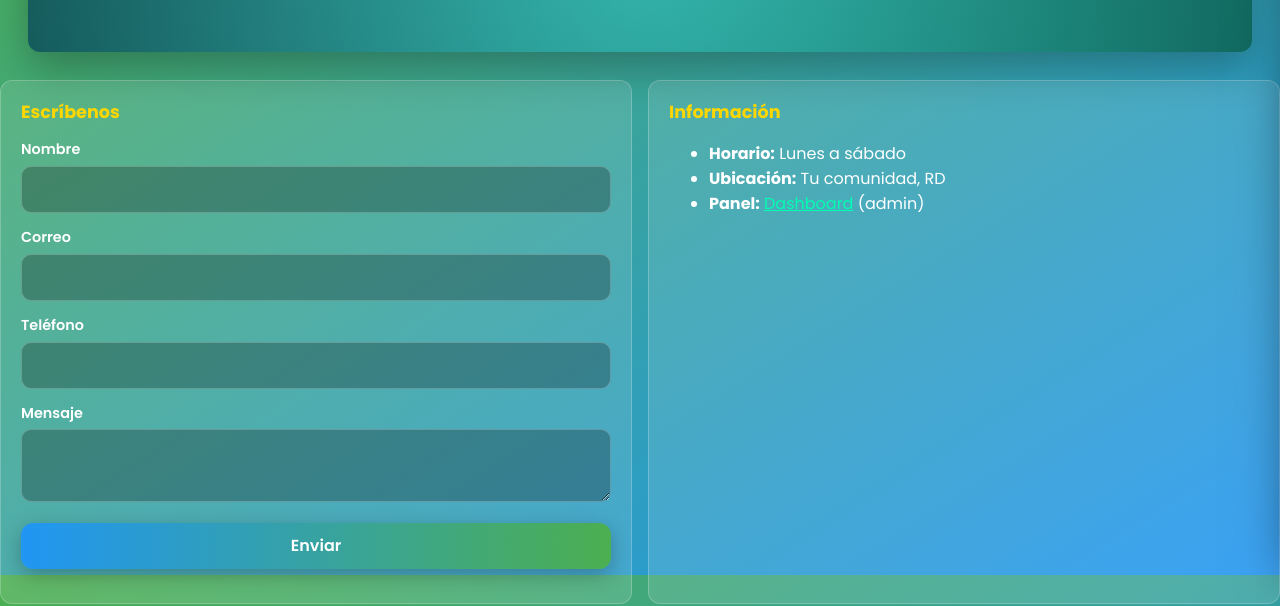
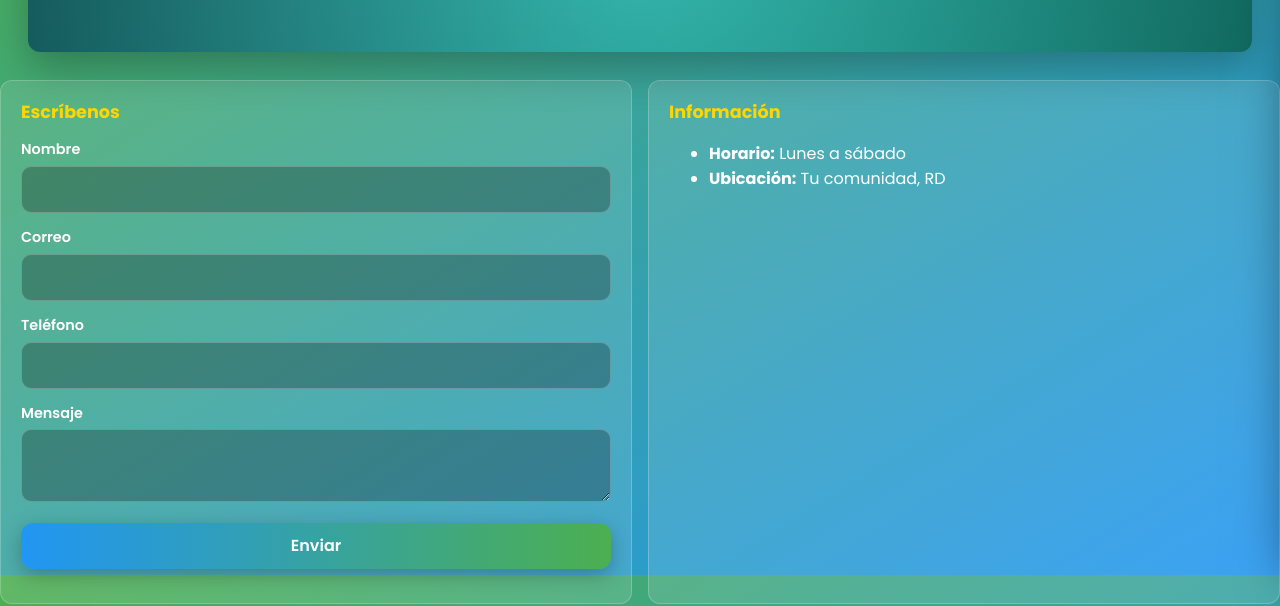
Before and after one commit to batistaaracenanaomiesther-hue/Colmado_La_Chercha, a plain HTML site: page contacto.html in a window 1280 px wide. Shown: the part 225-831 px from the top of the page. Drawn offline with Linux system fonts and the light colour scheme.

Commit message:
Add files via upload

```diff
--- a/contacto.html
+++ b/contacto.html
@@ -53,7 +53,7 @@
       <ul>
         <li><strong>Horario:</strong> Lunes a sábado</li>
         <li><strong>Ubicación:</strong> Tu comunidad, RD</li>
-        <li><strong>Panel:</strong> <a href="dashboard.html" style="color:var(--accent)">Dashboard</a> (admin)</li>
+
       </ul>
     </div>
   </section>
```
